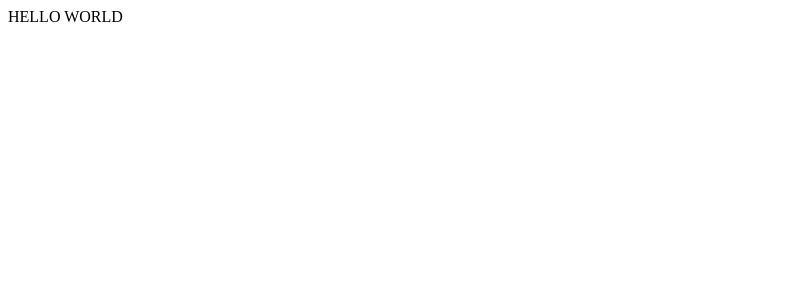
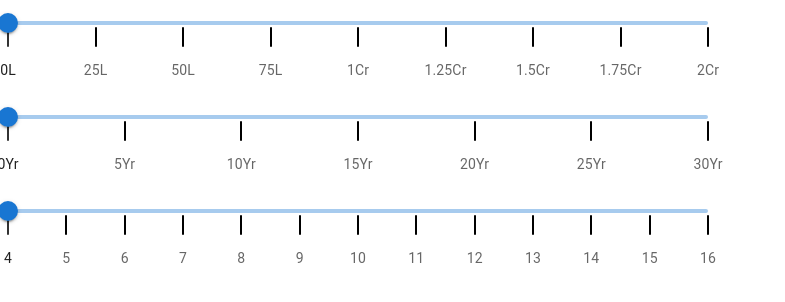
Before and after one commit to buttaRahul/emi-calculator, a React (Create React App) app in the folder emi-calculator/: page / in a window 1280 px wide. Shown: the top 302 px of the page, without its empty margins (0-785 px from the left). Built offline with nearby package versions, Linux system fonts and the light colour scheme.

Commit message:
Added PriceInputContainer, PriceInputComponent and linked the appropriate data to each slider

```diff
--- a/emi-calculator/src/App.js
+++ b/emi-calculator/src/App.js
@@ -1,10 +1,10 @@
+import { Box } from "@mui/material";
+import EmiApp from "./app/EmiApp";
 
 
 function App() {
   return (
-   <div>
-      HELLO WORLD
-   </div>
+  <EmiApp/>
   );
 }
 
--- /dev/null
+++ b/emi-calculator/src/app/EmiApp.jsx
@@ -0,0 +1,13 @@
+import { Box } from '@mui/material'
+import React from 'react'
+import PriceInputContainer from '../components/PriceInputContainer'
+
+const EmiApp = () => {
+  return (
+    <Box>
+       <PriceInputContainer />
+    </Box>
+  )
+}
+
+export default EmiApp
--- /dev/null
+++ b/emi-calculator/src/components/PriceInputComponent.jsx
@@ -0,0 +1,13 @@
+import { Box } from '@mui/material'
+import React from 'react'
+import PriceSlider from './PriceSlider'
+
+const PriceInputComponent = ({markings}) => {
+  return (
+    <Box>
+        <PriceSlider  markings = {markings} />
+    </Box>
+  )
+}
+
+export default PriceInputComponent
--- /dev/null
+++ b/emi-calculator/src/components/PriceInputContainer.jsx
@@ -0,0 +1,18 @@
+import { Box } from '@mui/material'
+import React from 'react'
+import PriceInputComponent from './PriceInputComponent'
+import { priceMarkings, rateMarkings, tenureMarkings } from '../data/markings'
+
+const PriceInputContainer = () => {
+    console.log('hehe' ,priceMarkings)
+  return (
+    <Box width={'700px'} display={'flex'} flexDirection={'column'} gap={5}>
+        <PriceInputComponent markings = {priceMarkings}/>
+        <PriceInputComponent markings={tenureMarkings}/>
+        <PriceInputComponent markings={rateMarkings}/>
+
+    </Box>
+  )
+}
+
+export default PriceInputContainer
--- a/emi-calculator/src/components/PriceSlider.jsx
+++ b/emi-calculator/src/components/PriceSlider.jsx
@@ -1,10 +1,11 @@
-import { Slider } from '@mui/material'
 import React from 'react'
-import { CustomStyledSlider } from '../Styled-components/CustomStyledSlider'
 
-const PriceSlider = () => {
+import { CustomStyledSlider } from '../styled-components/CustomStyledSlider'
+
+const PriceSlider = ({markings}) => {
+  console.log(markings)
   return (
-    <CustomStyledSlider />
+    <CustomStyledSlider marks = {markings} min={markings[0].value} max = {markings[markings.length-1].value}/>
   )
 }
 
--- a/emi-calculator/src/data/markings.js
+++ b/emi-calculator/src/data/markings.js
@@ -6,7 +6,7 @@ for ( let i = 0; i < 9 ; i++ ){
     let val = i*25
     priceMarkings.push({
         value: val,
-        label: (val<100) ? `${val}L`:`${val}Cr`
+        label: (val<100) ? `${val}L`:`${val/100}Cr`
     })
 }
 
--- a/emi-calculator/src/styled-components/CustomStyledSlider.jsx
+++ b/emi-calculator/src/styled-components/CustomStyledSlider.jsx
@@ -4,8 +4,13 @@ export const CustomStyledSlider = styled(Slider)(
   {
     "& .MuiSlider-mark":{
       height: '20px',
-      top: '27px',
-      bgColor:'black',
+      top: '29px',
+      // bgColor:'black',
+      backgroundColor:'black',
+    },
+
+    '& .MuiSlider-markLabel':{
+      top:'52px'
     }
   }
 )
```
